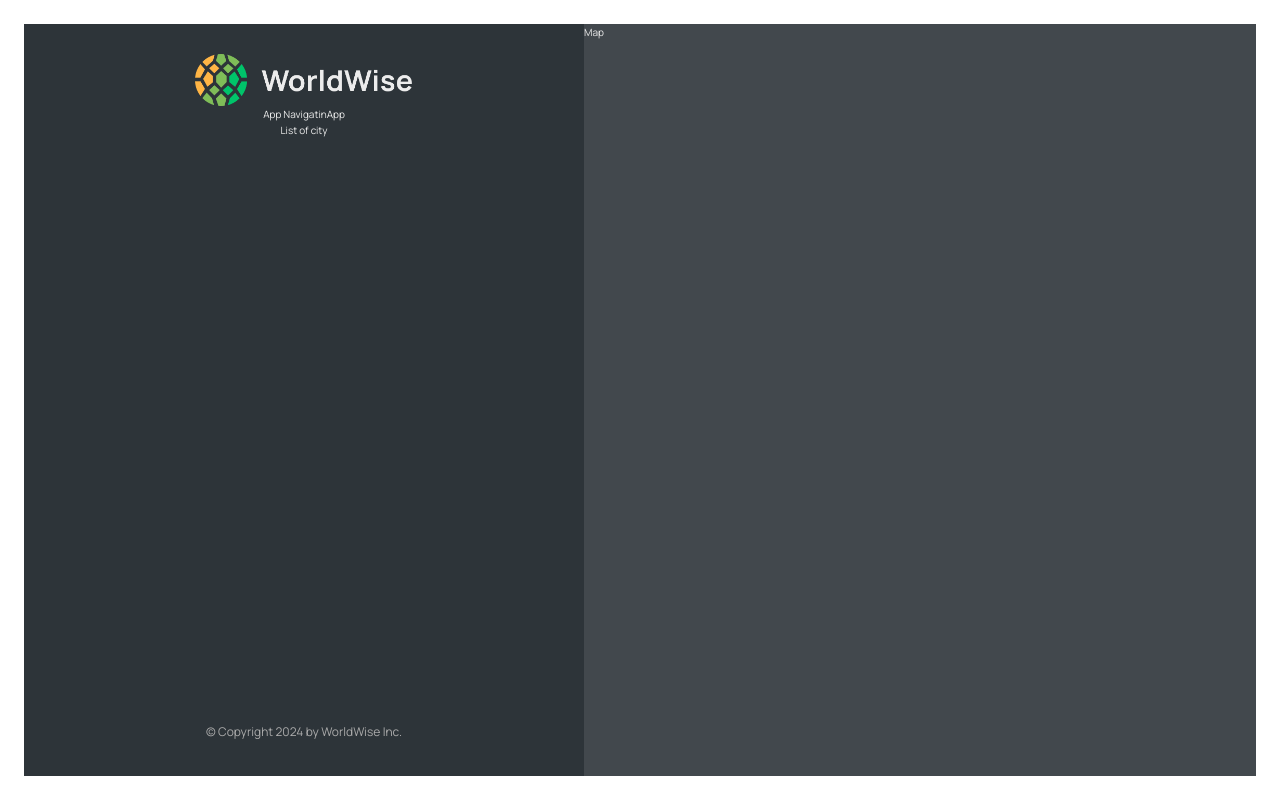
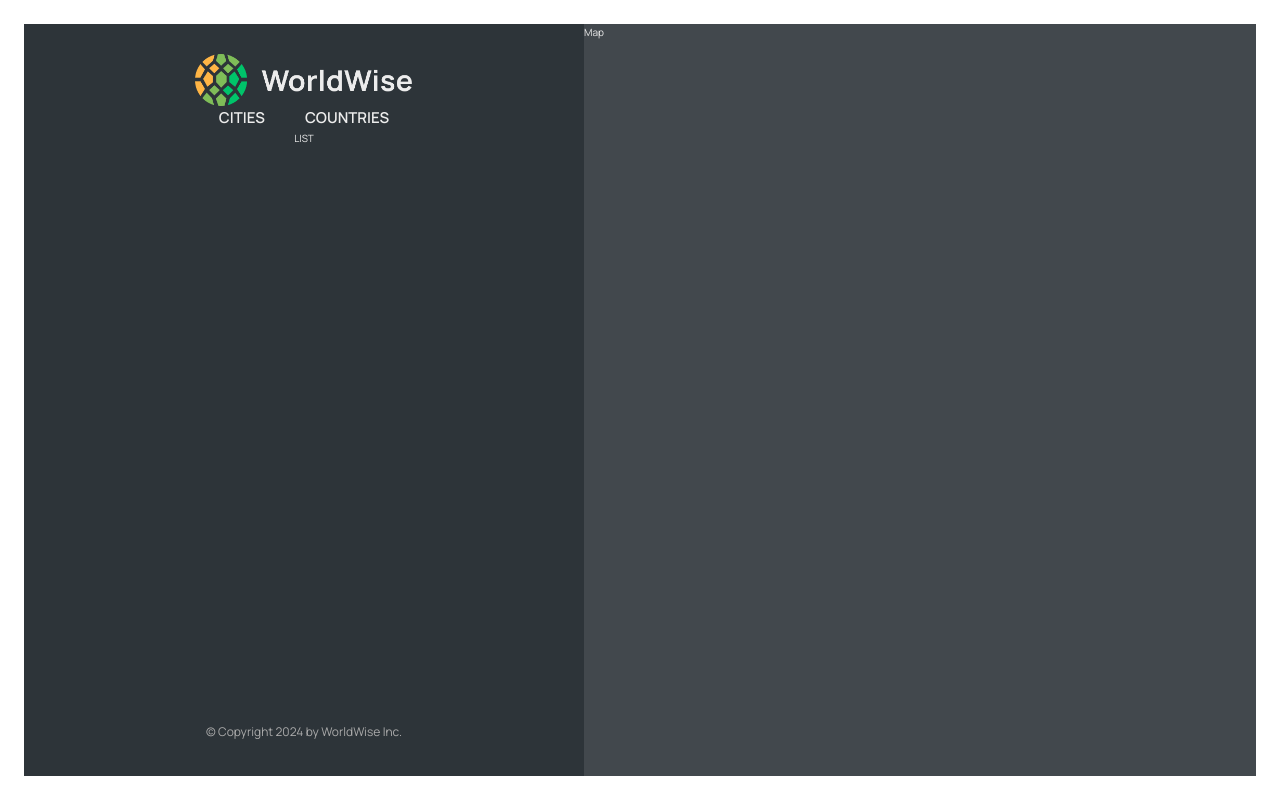
Before and after one commit to ehsanmehrjoo/worldwise, a React (Vite) app: page /app in a window 1280 px wide. Built offline with nearby package versions, Linux system fonts and the light colour scheme.

Commit message:
updit Sidebar and map file

```diff
--- a/src/App.tsx
+++ b/src/App.tsx
@@ -1,7 +1,7 @@
 import { BrowserRouter, Route, Routes } from "react-router-dom";
 import Product from "./pages/Product";
 import Pricing from "./pages/Pricing";
-import Homepages from "./pages/Homepage";
+import Homepage from "./pages/Homepage";
 import AppLayout from "./pages/AppLayout"
 import Login from "./pages/Login"
 import PageNotFound from "./pages/PageNotFound";
@@ -14,11 +14,16 @@
 
 
         <Routes>
-          <Route path="/" element={<Homepages />} />
+          <Route index element={<Homepage />} />
           <Route path="/product" element={<Product />} />
           <Route path="/pricing" element={<Pricing />} />
-          <Route path="/app" element={<AppLayout />} />
           <Route path="/login" element={<Login />} />
+          <Route path="/app" element={<AppLayout />} >
+          <Route index element={<p>LIST</p>} />
+          <Route path="cities" element={<p>List of cities</p>}/>
+          <Route path="countries" element={<p>Countries</p>}/>
+          <Route path="form" element={<p>Form</p>}/>
+          </Route>
           <Route path="*" element={<PageNotFound />} />
         </Routes>
 
--- a/src/Component/AppNav.tsx
+++ b/src/Component/AppNav.tsx
@@ -1,9 +1,16 @@
+import { NavLink } from "react-router-dom";
 import style from "./PageNav.module.css"
  function AppNav ()  {
   return (
     <div className={style.nav}>
-      App Navigatin
-      <p>App</p>
+      <ul>
+        <li>
+          <NavLink to="cities">Cities</NavLink>
+        </li>
+        <li>
+          <NavLink to="countries">Countries</NavLink>
+        </li>
+      </ul>
     </div>
   );
 };
--- a/src/Component/SideBar.tsx
+++ b/src/Component/SideBar.tsx
@@ -1,3 +1,4 @@
+import { Outlet } from "react-router-dom";
 import AppNav from "./AppNav";
 import Logo from "./Logo";
 import styles from "./Sidebar.module.css"
@@ -7,7 +8,7 @@
             <Logo />
             <AppNav />
 
-            <p>List of city</p>
+           <Outlet />
 
             <footer className={styles.footer}>
                 <p className={styles.copyright}>© Copyright {new Date().getFullYear()} by WorldWise Inc.</p>
--- a/src/pages/Homepage.tsx
+++ b/src/pages/Homepage.tsx
@@ -1,7 +1,6 @@
 import { Link } from "react-router-dom";
 import styles from "./Homepage.module.css";
 import PageNav from "../Component/PageNav";
-import App from "../App";
 
 export default function Homepage() {
   return (
@@ -18,8 +17,8 @@
           of. Never forget your wonderful experiences, and show your friends how
           you have wandered the world.
         </h2>
-        <Link to="/App" className={styles.cta}>Start tracking now</Link>
 
+        <Link to="/App" className="cta">Start tracking now</Link>
       </section>
     </main>
   );
```
